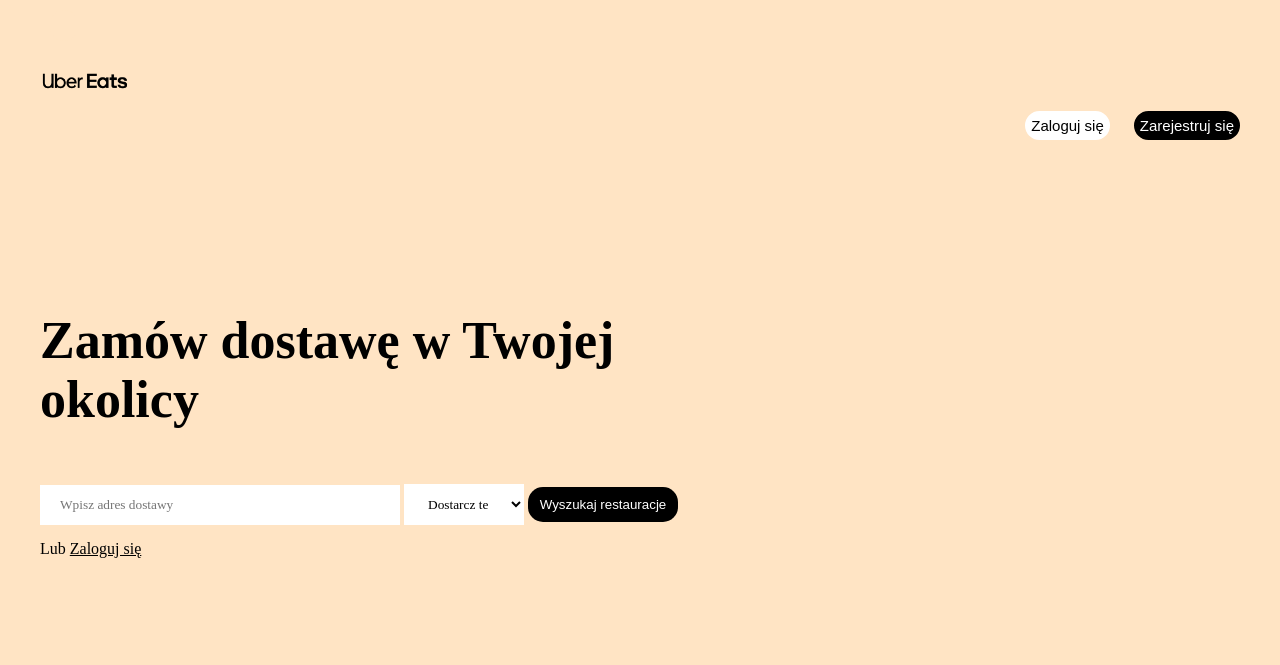
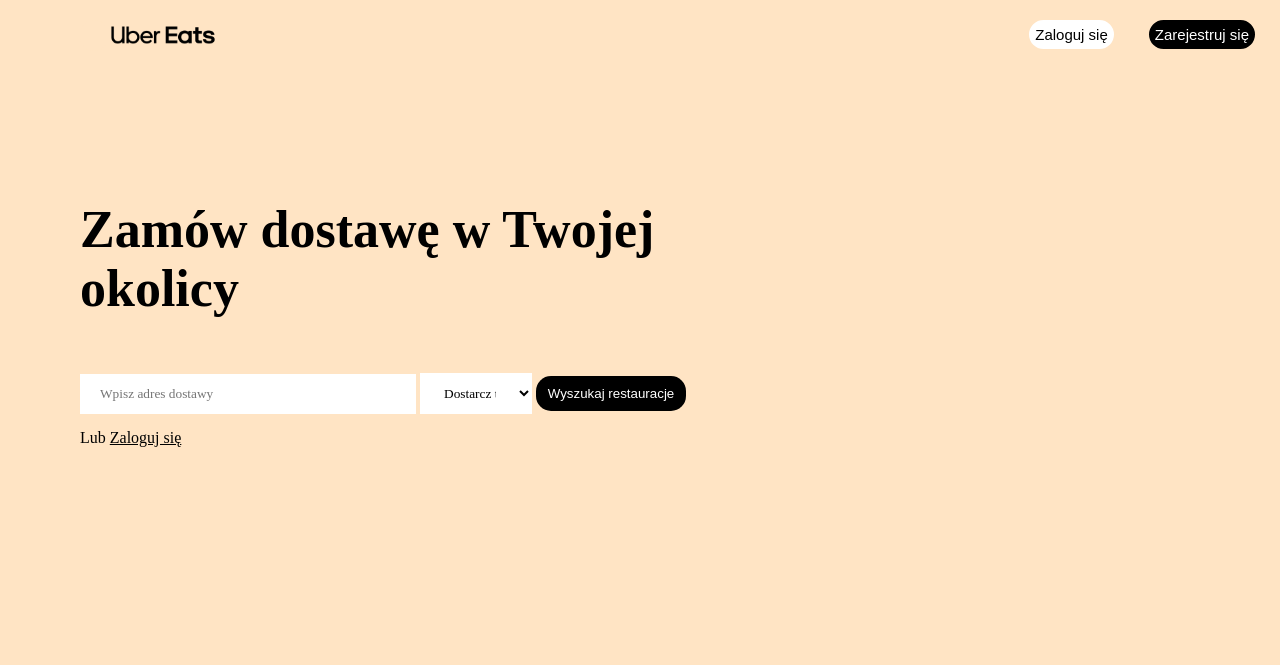
Before and after one commit to sofiyooo/uberEats, a plain HTML site: page index.html in a window 1280 px wide. Shown: the top 665 px of the page. Drawn offline with Linux system fonts and the light colour scheme.

Commit message:
styling baner

```diff
--- a/design.css
+++ b/design.css
@@ -1,5 +1,46 @@
+/*baner design*/
 #logopng{
-    width: 90px;
-    height: 60px;
+    width: 110px;
+    height: 70px;
+}
+#nav{
+    padding:0 40px;
     display: block;
+    position: fixed;
+    top: 0;
+    width: 100%;
 }
+#baner{
+    position: relative;
+    align-items: center;
+   padding-left: 40px;
+    padding-right: 40px;
+
+}
+#navButton1 {
+    background-color: white;
+    border: 2px solid white;
+}
+#navButton2,#navButton1 {
+    float: right;
+    margin:20px 25px 0 10px;
+    flex-grow: 0;
+    cursor: pointer;
+    justify-content: flex-end;
+    font-size: 14px;
+}
+#navButton2 {
+    background-color: black;
+    color: white;
+    border: 2px solid black;
+}
+#threeLines {
+    border: none;
+    float: left;
+    margin-top: 20px;
+}
+#threeLines:hover {
+    background-color: white;
+    border-radius: 20px solid white;
+}
+/*baner design*/
--- a/style.css
+++ b/style.css
@@ -1,21 +1,11 @@
 * {
     box-sizing: border-box;
     background-color: bisque;
+
 }
 body {
     height: 100%;
     margin: 0;
-}
-#nav{
-    padding:0 40px;
-    display: block;
-}
-#baner{
-    position: relative;
-    align-items: center;
-}
-#uberNav{
-    text-decoration: none;
 }
 #zamowBaner{
     max-width: 60%;
@@ -72,35 +62,8 @@ a{
     font-size: 15px;
 }
 
-#navButton1 {
-    background-color: white;
-    border: 2px solid white;
-    cursor: pointer;
-    padding:12px;
-    margin: 0 16px 0 0;
-}
-#navButton2,#navButton1 {
-    float: right;
-    margin:0 0 0 24px;
-    flex-grow: 0;
-    justify-content: flex-end;
-    font-size: 14px;
-}
-#navButton2 {
-    background-color: black;
-    color: white;
-    border: 2px solid black;
-    cursor: pointer;
-    padding:14px;
-}
-#threeLines {
-    border: none;
-    margin: 10px;
-}
-#threeLines:hover {
-    background-color: white;
-    border-radius: 20px solid white;
-}
+
+
 .zdjecia{
     width: 100%;
     flex-wrap: nowrap;
```
